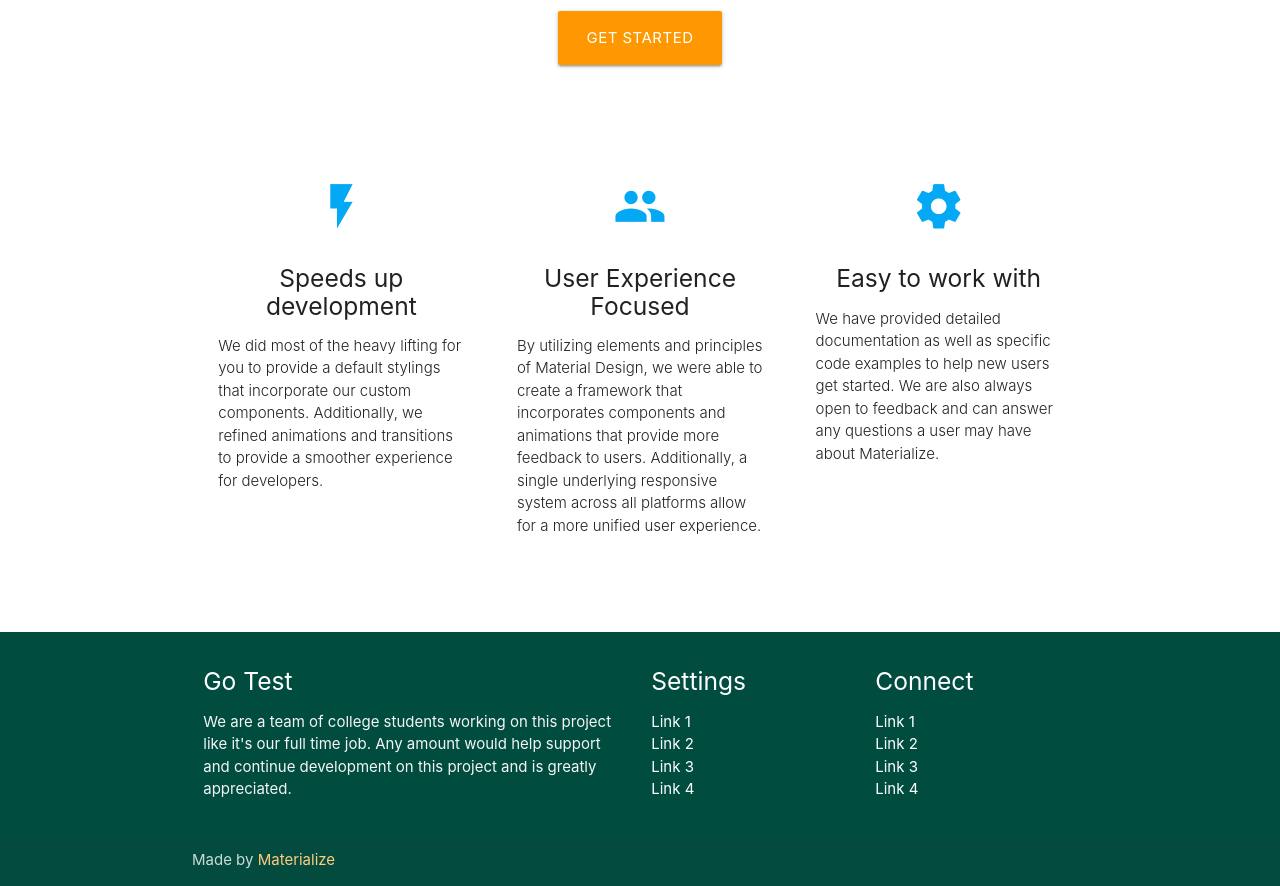
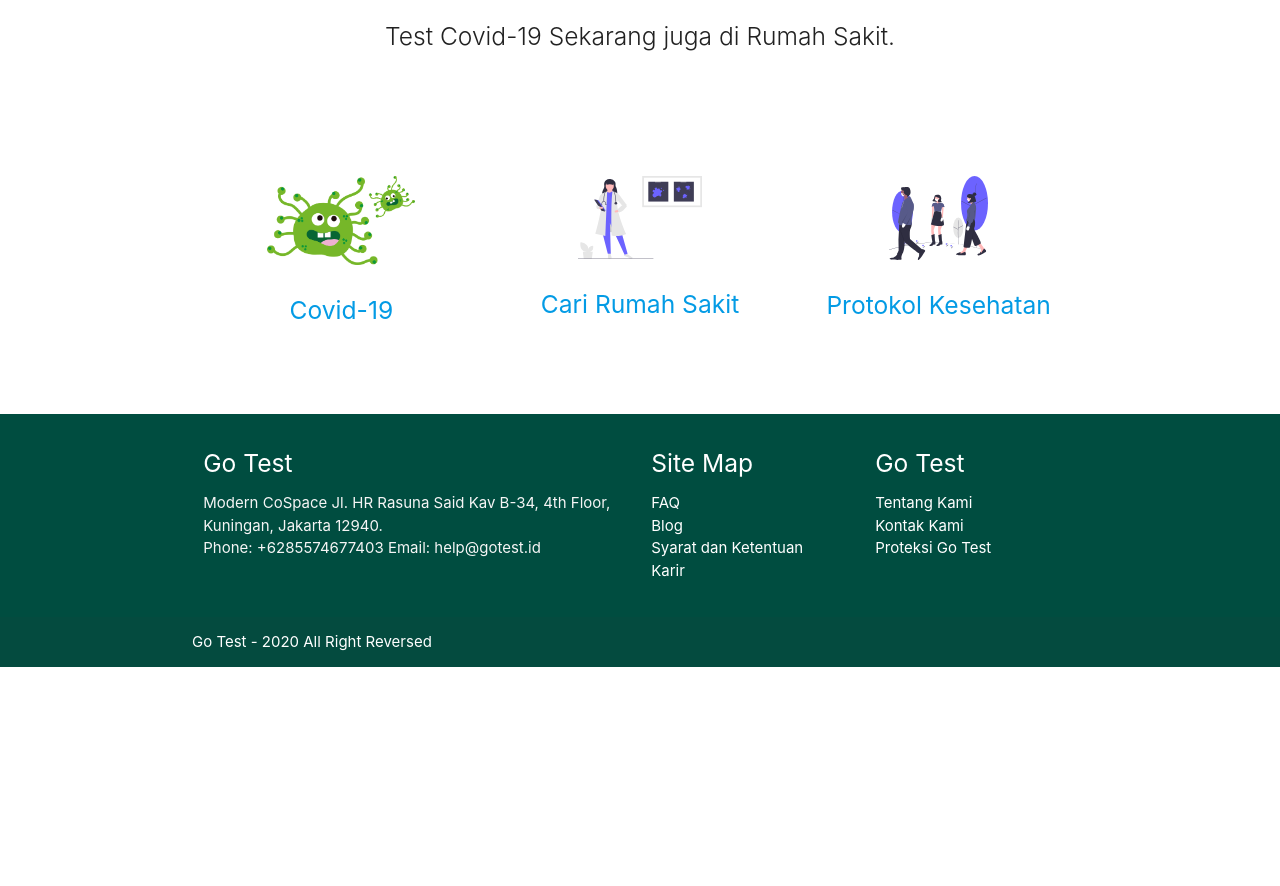
Before and after one commit to mohamilin/goTest, a plain HTML site: page index.html in a window 1280 px wide. Shown: the part 323-1209 px from the top of the page. After the commit the page ends 990 px from the top, so only its background shows below. Drawn offline with nearby package versions, Linux system fonts and the light colour scheme.

Commit message:
update design homapage, jobdesk

```diff
--- a/css/style.css
+++ b/css/style.css
@@ -12,3 +12,16 @@
 .icon-block .material-icons {
 	font-size: inherit;
 }
+
+/* untuk home */
+
+
+.img-act-1 {
+  width: 60%;
+}
+.img-act-2 {
+  width: 50%;
+}
+.img-act-3 {
+  width: 40%;
+}
--- a/index.html
+++ b/index.html
@@ -1,20 +1,27 @@
 <!DOCTYPE html>
 <html lang="en">
+
 <head>
-  <meta http-equiv="Content-Type" content="text/html; charset=UTF-8"/>
-  <meta name="viewport" content="width=device-width, initial-scale=1, maximum-scale=1.0"/>
-  <title>GoTest - Aman dan Bahagia</title>
+  <meta http-equiv="Content-Type" content="text/html; charset=UTF-8" />
+  <meta name="viewport" content="width=device-width, initial-scale=1, maximum-scale=1.0" />
+  <title>GoTest - Akurat, Aman dan Bahagia</title>
 
   <!-- CSS  -->
-  <link href="https://fonts.googleapis.com/icon?family=Material+Icons" rel="stylesheet">
-  <link href="css/materialize.css" type="text/css" rel="stylesheet" media="screen,projection"/>
-  <link href="css/style.css" type="text/css" rel="stylesheet" media="screen,projection"/>
+  <link href="https://fonts.googleapis.com/icon?family=Material+Icons" rel="stylesheet" />
+  <link href="css/materialize.css" type="text/css" rel="stylesheet" media="screen,projection" />
+  <link href="./css/style.css" type="text/css" rel="stylesheet" media="screen,projection" />
 </head>
+
 <body>
   <nav class="light-blue lighten-1" role="navigation">
-    <div class="nav-wrapper container"><a id="logo-container" href="#" class="brand-logo">GoTest</a>
+    <div class="nav-wrapper container">
+      <a id="logo-container" href="#" class="brand-logo">GoTest</a>
       <ul class="right hide-on-med-and-down">
-        <li><a href="#">Navbar Link</a></li>
+        <a class="waves-effect waves-light pink darken-1 btn-small button-border">Login</a>
+        <li><a href="#">Home</a></li>
+        <li><a href="#">Cari Rumah Sakit</a></li>
+        <li><a href="#">Tentang Kami</a></li>
+
       </ul>
 
       <ul id="nav-mobile" class="sidenav">
@@ -25,55 +32,52 @@
   </nav>
   <div class="section no-pad-bot" id="index-banner">
     <div class="container">
-      <br><br>
-      <h1 class="header center orange-text">Starter Template</h1>
+      <br /><br />
+      <h1 class="header center orange-text">
+        Keluarga Sehat Lingkungan Aman
+      </h1>
       <div class="row center">
-        <h5 class="header col s12 light">A modern responsive front-end framework based on Material Design</h5>
+        <h5 class="header col s12 light">
+          Test Covid-19 Sekarang juga di Rumah Sakit.
+        </h5>
       </div>
-      <div class="row center">
-        <a href="http://materializecss.com/getting-started.html" id="download-button" class="btn-large waves-effect waves-light orange">Get Started</a>
-      </div>
-      <br><br>
-
     </div>
   </div>
-
-
+<br><br>
   <div class="container">
     <div class="section">
-
       <!--   Icon Section   -->
       <div class="row">
         <div class="col s12 m4">
           <div class="icon-block">
-            <h2 class="center light-blue-text"><i class="material-icons">flash_on</i></h2>
-            <h5 class="center">Speeds up development</h5>
-
-            <p class="light">We did most of the heavy lifting for you to provide a default stylings that incorporate our custom components. Additionally, we refined animations and transitions to provide a smoother experience for developers.</p>
+            <h2 class="center light-blue-text">
+              <img class="activator img-act-1 " src="./assets/corona.png">
+              <!-- <i class="material-icons">flash_on</i> -->
+            </h2>
+            <h5 class="center"><a href="http://">Covid-19</a></h5>
           </div>
         </div>
 
         <div class="col s12 m4">
           <div class="icon-block">
-            <h2 class="center light-blue-text"><i class="material-icons">group</i></h2>
-            <h5 class="center">User Experience Focused</h5>
-
-            <p class="light">By utilizing elements and principles of Material Design, we were able to create a framework that incorporates components and animations that provide more feedback to users. Additionally, a single underlying responsive system across all platforms allow for a more unified user experience.</p>
+            <h2 class="center light-blue-text">
+              <img class="activator img-act-2" src="./assets/undraw_medical_research_qg4d.svg">
+            </h2>
+            <h5 class="center"><a href="http://">Cari Rumah Sakit</a></h5>
           </div>
         </div>
 
         <div class="col s12 m4">
           <div class="icon-block">
-            <h2 class="center light-blue-text"><i class="material-icons">settings</i></h2>
-            <h5 class="center">Easy to work with</h5>
-
-            <p class="light">We have provided detailed documentation as well as specific code examples to help new users get started. We are also always open to feedback and can answer any questions a user may have about Materialize.</p>
+            <h2 class="center light-blue-text">
+              <img class="activator img-act-3" src="./assets/undraw_social_distancing_2g0u.svg">
+            </h2>
+            <h5 class="center"><a href="http://">Protokol Kesehatan</a></h5>
           </div>
         </div>
       </div>
-
     </div>
-    <br><br>
+    <br /><br />
   </div>
 
   <footer class="page-footer teal darken-4">
@@ -81,42 +85,44 @@
       <div class="row">
         <div class="col l6 s12">
           <h5 class="white-text">Go Test</h5>
-          <p class="grey-text text-lighten-4">We are a team of college students working on this project like it's our full time job. Any amount would help support and continue development on this project and is greatly appreciated.</p>
-
-
+          <p class="grey-text text-lighten-4">
+           Modern CoSpace Jl. HR Rasuna Said Kav B-34, 4th Floor, Kuningan, Jakarta 12940. <br>
+            Phone:
+            +6285574677403
+            Email:
+            help@gotest.id
+          </p>
         </div>
         <div class="col l3 s12">
-          <h5 class="white-text">Settings</h5>
+          <h5 class="white-text">Site Map</h5>
           <ul>
-            <li><a class="white-text" href="#!">Link 1</a></li>
-            <li><a class="white-text" href="#!">Link 2</a></li>
-            <li><a class="white-text" href="#!">Link 3</a></li>
-            <li><a class="white-text" href="#!">Link 4</a></li>
+            <li><a class="white-text" href="#!">FAQ</a></li>
+            <li><a class="white-text" href="#!">Blog</a></li>
+            <li><a class="white-text" href="#!">Syarat dan Ketentuan</a></li>
+            <li><a class="white-text" href="#!">Karir</a></li>
           </ul>
         </div>
         <div class="col l3 s12">
-          <h5 class="white-text">Connect</h5>
+          <h5 class="white-text">Go Test</h5>
           <ul>
-            <li><a class="white-text" href="#!">Link 1</a></li>
-            <li><a class="white-text" href="#!">Link 2</a></li>
-            <li><a class="white-text" href="#!">Link 3</a></li>
-            <li><a class="white-text" href="#!">Link 4</a></li>
+            <li><a class="white-text" href="#!">Tentang Kami</a></li>
+            <li><a class="white-text" href="#!">Kontak Kami</a></li>
+            <li><a class="white-text" href="#!">Proteksi Go Test</a></li>
           </ul>
         </div>
       </div>
     </div>
     <div class="footer-copyright">
       <div class="container">
-      Made by <a class="orange-text text-lighten-3" href="http://materializecss.com">Materialize</a>
+        <div class="white-text"> Go Test - 2020 All Right Reversed</div>
       </div>
     </div>
   </footer>
-
 
   <!--  Scripts-->
   <script src="https://code.jquery.com/jquery-2.1.1.min.js"></script>
   <script src="js/materialize.js"></script>
   <script src="js/init.js"></script>
+</body>
 
-  </body>
 </html>
```
Also changed, not shown: assets/corona.png (added), assets/undraw_medical_research_qg4d.svg (added), assets/undraw_social_distancing_2g0u.svg (added), pages/booking/form-booking.html (added), pages/booking/invoice-booking.html (added), pages/hospital/detail-hospital.html (added), pages/hospital/hospital.html (deleted), pages/hospital/list-hospital.html (added), pages/hospital/order.html (deleted), 1 other file.
